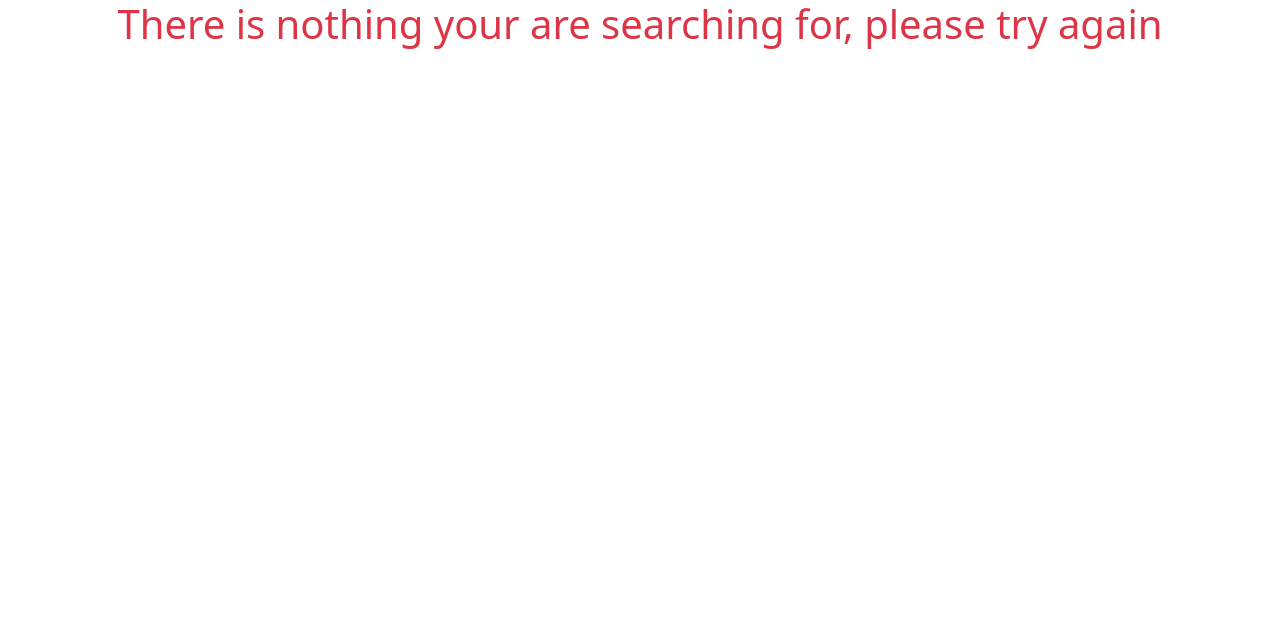
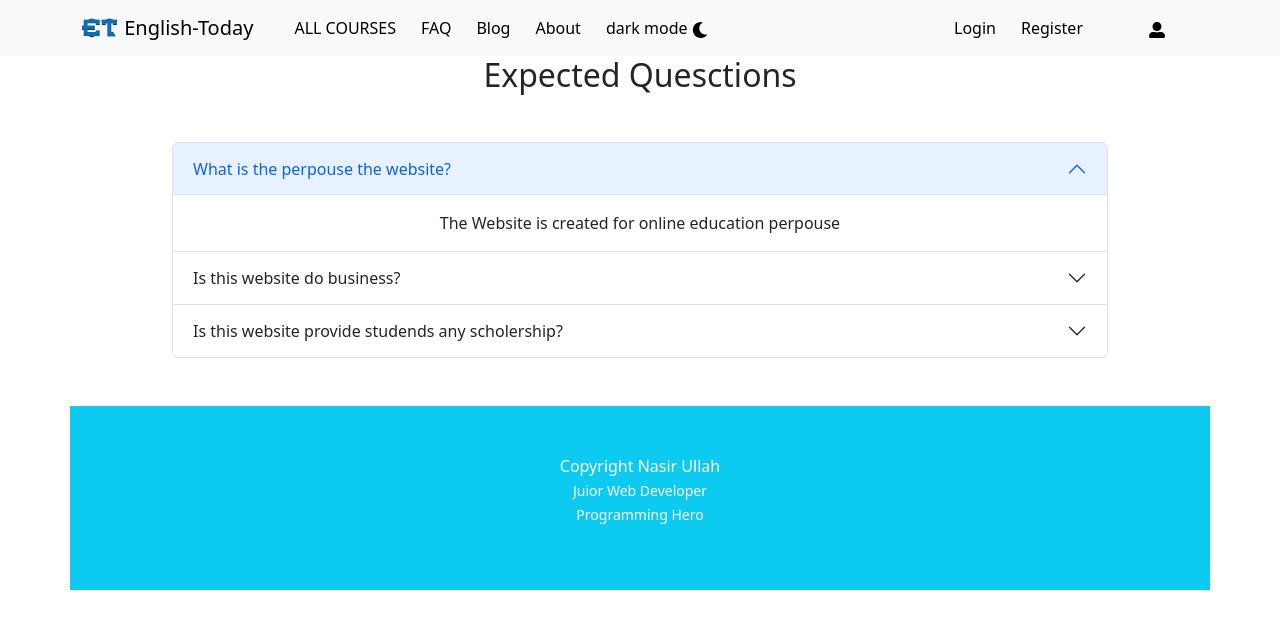
Before and after one commit to nasirullahnu/english-today, a React (Create React App) app: page /faq in a window 1280 px wide. Shown: the top 628 px of the page. Built offline with nearby package versions, Linux system fonts and the light colour scheme; no server answers.

Commit message:
faq route added to the faq button

```diff
--- a/src/Routes/Routes/Routes.js
+++ b/src/Routes/Routes/Routes.js
@@ -5,6 +5,7 @@ import Blog from "../../shared/Blog/Blog";
 import Checkouts from "../../shared/Checkouts/Checkouts";
 import CourseDetails from "../../shared/CourseDetails/CourseDetails";
 import Courses from "../../shared/Courses/Courses";
+import Faq from "../../shared/Faq/Faq";
 import Home from "../../shared/Home/Home";
 import Login from "../../shared/Login/Login";
 import Register from "../../shared/Register/Register";
@@ -37,6 +38,10 @@ export const routes = createBrowserRouter([
                 element : <Blog></Blog>
             },
             {
+                path : 'faq',
+                element : <Faq></Faq> ,
+            },
+            {
                 path: 'details/:id',
                 element : <CourseDetails></CourseDetails>,
                 loader : ({params}) => fetch(`http://localhost:5000/courses/${params.id}`),
--- /dev/null
+++ b/src/shared/Faq/Faq.js
@@ -0,0 +1,33 @@
+import React from 'react';
+import Accordion from 'react-bootstrap/Accordion';
+
+const Faq = () => {
+    return (
+        <div>
+            <h2>Expected Quesctions</h2>
+            <Accordion className='w-75 container mt-5' defaultActiveKey="0">
+                <Accordion.Item eventKey="0">
+                    <Accordion.Header>What is the perpouse the website?</Accordion.Header>
+                    <Accordion.Body>
+                        The Website is created for online education perpouse
+                    </Accordion.Body>
+                </Accordion.Item>
+                <Accordion.Item eventKey="1">
+                    <Accordion.Header>Is this website do business?</Accordion.Header>
+                    <Accordion.Body>
+                        Yes! This is a business website also, But we provide some free courses sometimes based on the Students Analytics
+                    </Accordion.Body>
+                </Accordion.Item>
+                <Accordion.Item eventKey="2">
+                    <Accordion.Header>Is this website provide studends any scholership?</Accordion.Header>
+                    <Accordion.Body>
+                        Yes, We Provide 100 + scholership to our students based on Inteligence and poority
+                    </Accordion.Body>
+                </Accordion.Item>
+            </Accordion>
+
+        </div>
+    );
+};
+
+export default Faq;
--- a/src/shared/Footer/Footer.js
+++ b/src/shared/Footer/Footer.js
@@ -2,7 +2,7 @@ import React from 'react';
 
 const Footer = () => {
     return (
-        <div className='bg-info text-center text-white p-5 m-5 '>
+        <div className='bg-info text-center text-white p-5 container mt-5'>
             <div>
                 <p className='mb-0'><smal>Copyright Nasir Ullah</smal></p>
                 <p className='mb-0'><small>Juior Web Developer</small></p>
```
